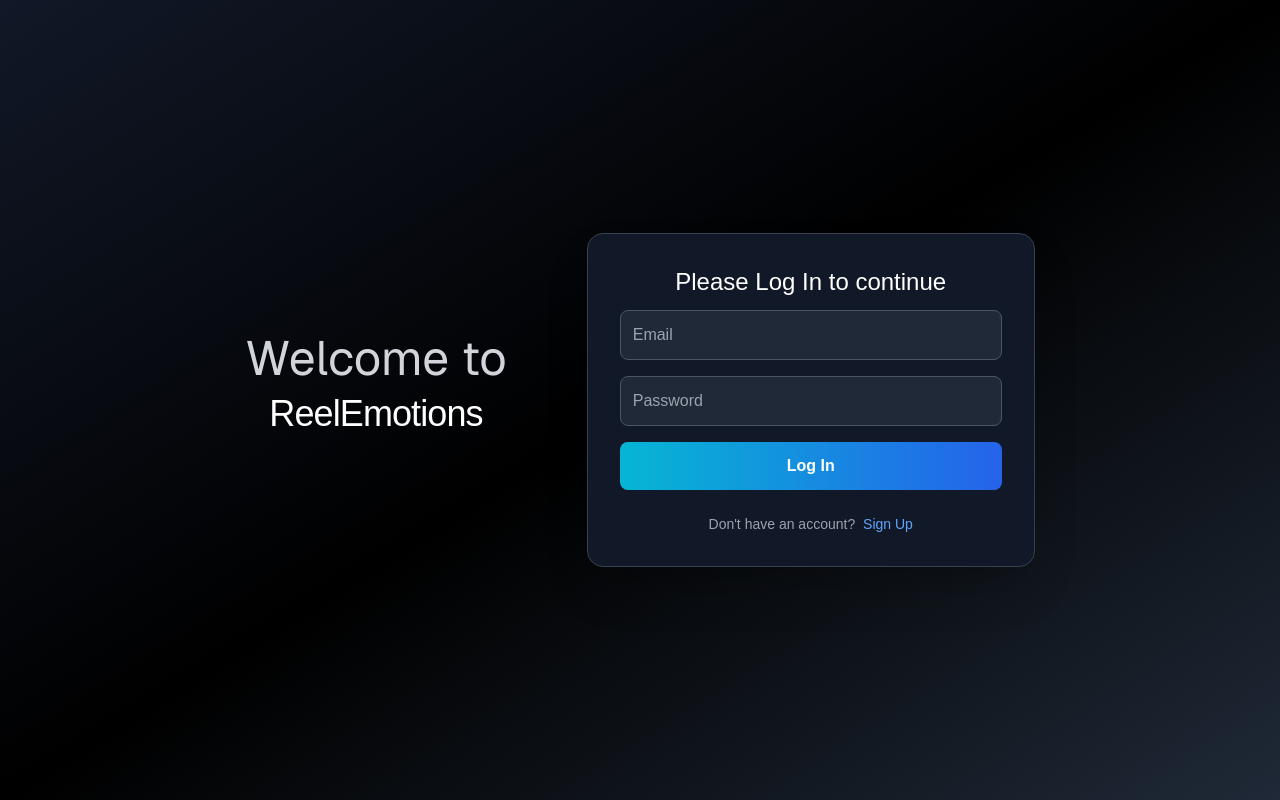
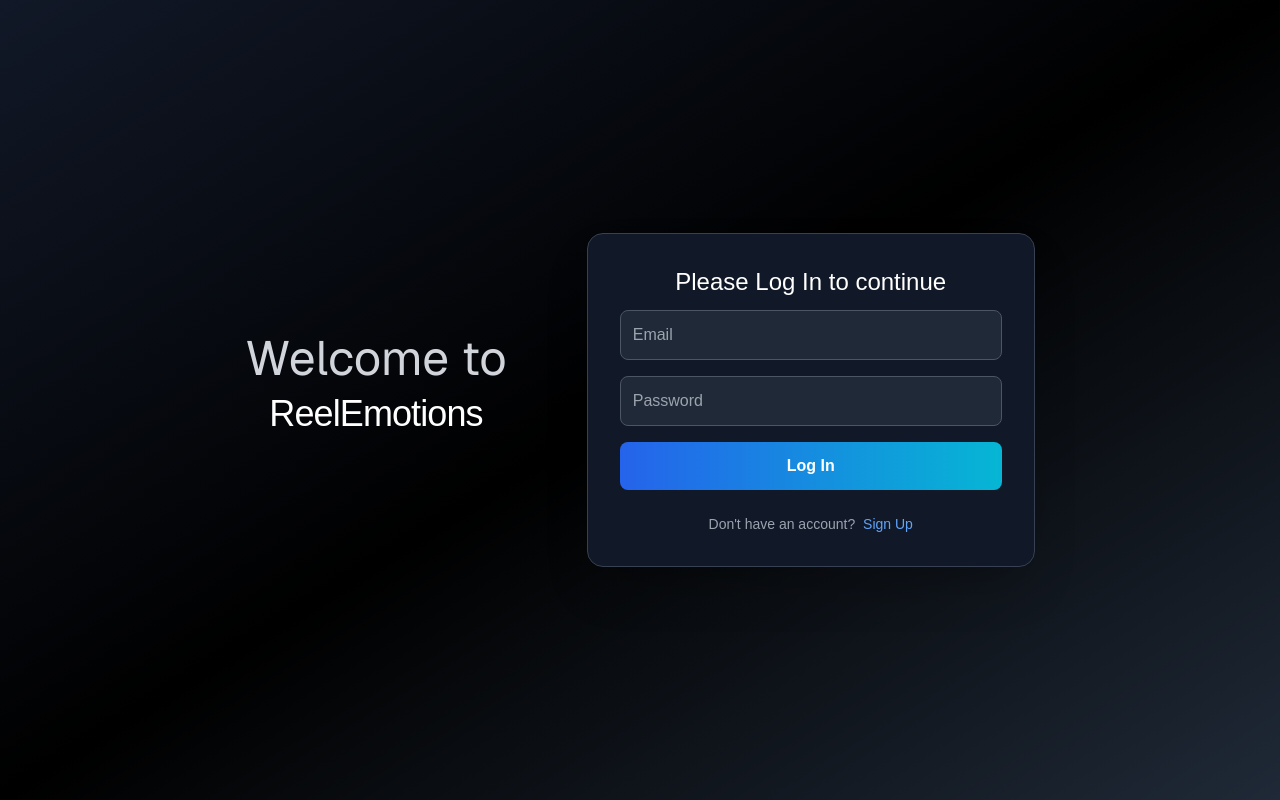
Before and after one commit to hanluu1/movie-app, a Next.js app: page /login in a window 1280 px wide. Built offline with nearby package versions, Linux system fonts and the light colour scheme; no server answers; a web font is replaced by a local one.

Commit message:
update ui for page login

```diff
--- a/src/app/(auth)/login/page.tsx
+++ b/src/app/(auth)/login/page.tsx
@@ -123,7 +123,7 @@ export default function AuthPage () {
           />
           <button
             type="submit"
-            className=" bg-gradient-to-r from-cyan-500 to-blue-600 text-white font-semibold py-3 rounded-lg transition duration-200"
+            className=" bg-gradient-to-r from-blue-600 to-cyan-500 text-white font-semibold py-3 rounded-lg transition duration-200"
           >
             {isLogin ? 'Log In' : 'Sign Up'}
           </button>
```
